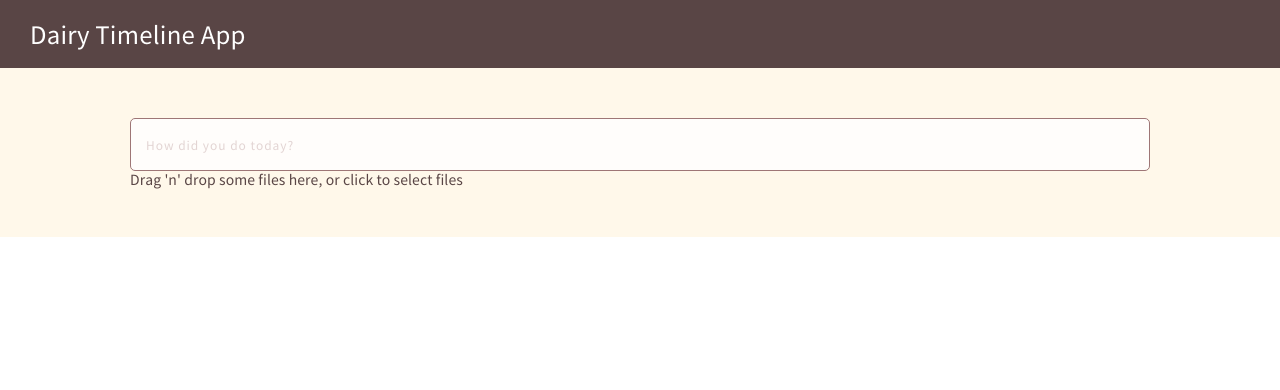
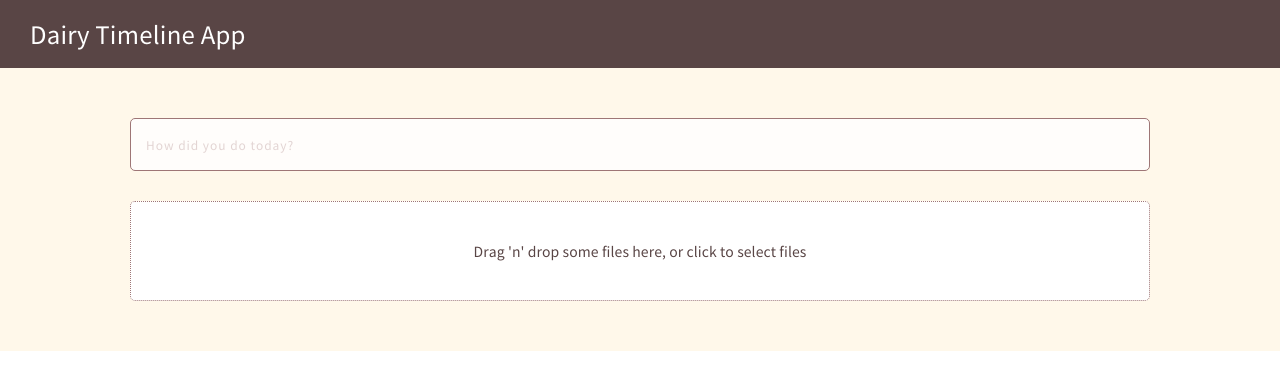
Before and after one commit to s-yoshiii/diary-timeline-app, a React (Vite) app: page / in a window 1280 px wide. Shown: the top 390 px of the page. Built offline with nearby package versions, Linux system fonts and the light colour scheme.

Commit message:
アップロードモジュール調整

```diff
--- a/package.json
+++ b/package.json
@@ -9,6 +9,7 @@
     "preview": "vite preview"
   },
   "dependencies": {
+    "css.gg": "^2.0.0",
     "react": "^18.2.0",
     "react-dom": "^18.2.0",
     "react-dropzone": "^14.2.3"
--- a/src/components/headbar/HeadbarInput.tsx
+++ b/src/components/headbar/HeadbarInput.tsx
@@ -1,5 +1,5 @@
 import { useDropzone } from "react-dropzone";
-
+import "css.gg/icons/scss/software-upload.scss";
 const HeadbarInput = () => {
   const { acceptedFiles, getRootProps, getInputProps } = useDropzone();
   const files = acceptedFiles.map((file) => <li>{file.path}</li>);
@@ -8,9 +8,12 @@ const HeadbarInput = () => {
       <div className="headbarInput__inner">
         <form action="">
           <input type="text" placeholder="How did you do today?" />
-          <div {...getRootProps({ className: "dropzone" })}>
+          <div {...getRootProps({ className: "inputfile" })}>
             <input {...getInputProps()} />
-            <p>Drag 'n' drop some files here, or click to select files</p>
+            <p>
+              <i className="gg-software-upload"></i>Drag 'n' drop some files
+              here, or click to select files
+            </p>
           </div>
           <ul>{files}</ul>
         </form>
--- a/src/styles/components/_index.scss
+++ b/src/styles/components/_index.scss
@@ -1 +1,2 @@
 @forward "./headbar";
+@forward "./inputfile";
--- /dev/null
+++ b/src/styles/components/_inputfile.scss
@@ -0,0 +1,17 @@
+@use "../config";
+.inputfile {
+  margin-top: config.$horizon-spacing;
+  background: #fff;
+  border: 1px dotted config.$secondary-light-color;
+  border-radius: 5px;
+  padding: 15px;
+  height: 100px;
+  display: flex;
+  justify-content: center;
+  align-items: center;
+  i {
+    margin-right: auto;
+    margin-left: auto;
+    margin-bottom: 0.5em;
+  }
+}
```
Also changed, not shown: 1 other file (tests, documents, lock files or other folders).
